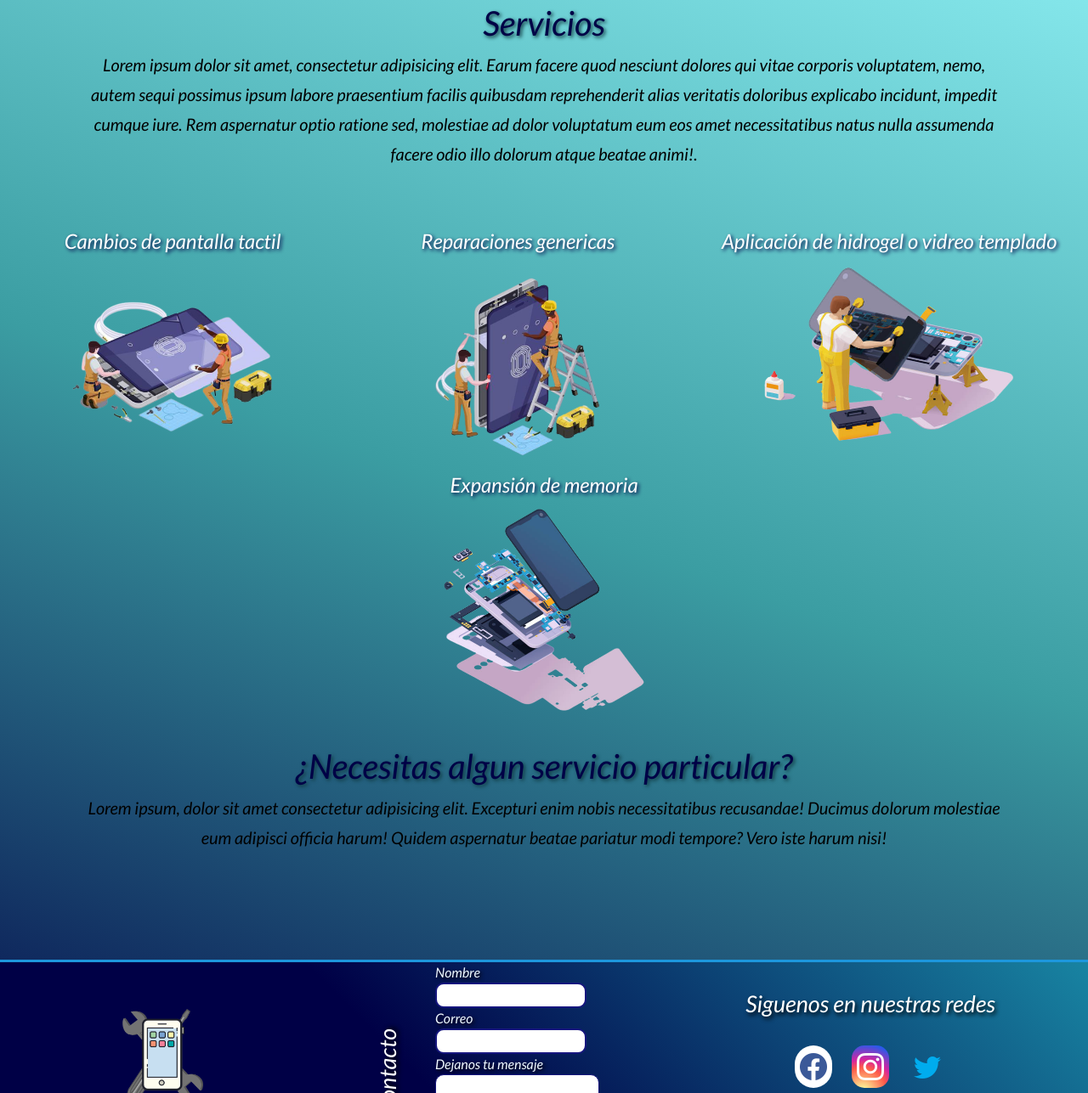
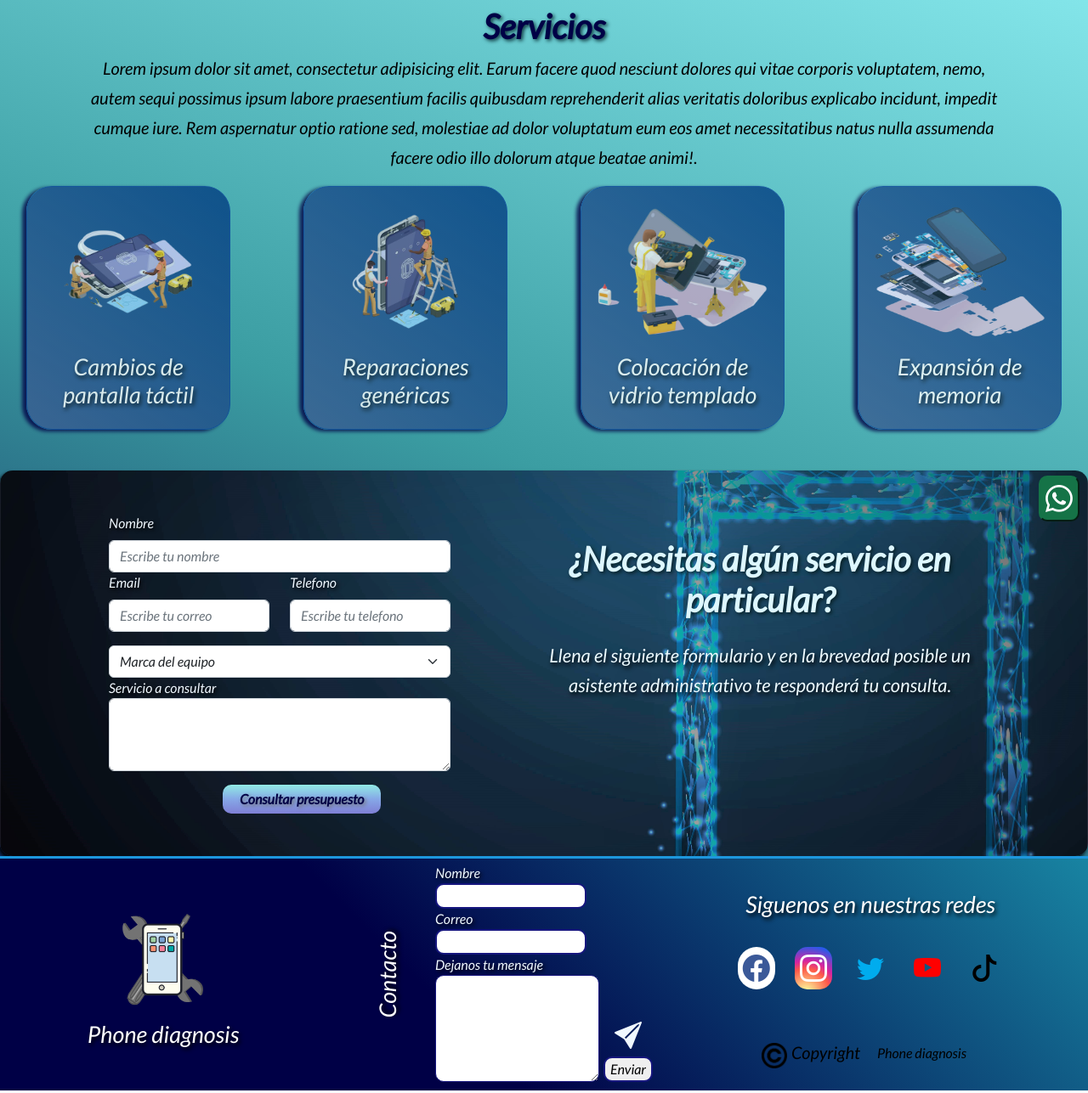
Before and after one commit to Omar-Arroyo/Phone-diagnosis, a plain HTML site: page pages/Servicios.html in a window 1280 px wide. Shown: the part 176-1463 px from the top of the page at 85% size. Drawn offline with nearby package versions, Linux system fonts and the light colour scheme.

Commit message:
Añadiendo mejoras al sitio (Principalmente en Servicios), agregando boton de WhatsApp y correcciones de ciertos detalles

```diff
--- a/css/styles.css
+++ b/css/styles.css
@@ -12,6 +12,7 @@ body{
 h2{
     font-size: 2.5rem;
     color: #000046;
+    font-weight: 700;
     text-shadow: 2px 2px 4px #103a41;
 }
 
@@ -39,9 +40,7 @@ p{
     color: #000000;
     font-size: 20px;
 }
-
 /* Header */
-
 .container-fluid{
     padding-left: 0%;
     padding-right: 0%;
@@ -122,6 +121,7 @@ p{
 .card-text{
     color: #dbfaff;
 }
+
 .imgborde{
     border-radius: 50px;
     height: 300px;
@@ -137,9 +137,6 @@ p{
     border-top-style: solid;
     border-top-color: #1d97dd;
 }
-
-/* Section index */
-
 /* Footer */
 .footer{
     border-top-style: solid;
@@ -179,11 +176,8 @@ p{
 
 .contactoFooter{
     grid-area: formulario;
-}
-
-.contactoFooter img{
-    height: 30px;
-    width: 30px;
+    margin-top: 5px;
+    margin-bottom: 10px;
 }
 
 .contactoFooter label{
@@ -278,6 +272,34 @@ p{
     color: #00acee;
 }
 
+.youtube{
+    color: #FF0000 ;
+}
+
+.tiktok{
+    color: #000000;
+}
+
+.fixed-bottom{
+    right: 10px;
+    left: auto;
+    bottom: 10px;
+}
+.whatsApp{
+    color: white;
+    border-style: 1px solid;
+    background: #157347;
+    border-radius: 10px;
+    border-color: #157347;
+    font-size: 2rem;
+    transition: all cubic-bezier(0.215, 0.610, 0.355, 1) .5s;
+}
+
+.whatsApp:hover{
+    cursor: pointer;
+    transform: translateY(-3px);
+}
+
 /* Nosotros */
 
 .contenedorNosotros{
@@ -349,56 +371,85 @@ p{
 
 /* Servicios */
 
-.contenedorServicios{
-    display: grid;
-    grid-template-columns: 1fr;
-    grid-template-rows: repeat(3,0.5fr);
-    grid-template-areas:
-    "mainServ"
-    "sectionServ"
-    "asideServ"
-    ;
-}
-
 .mainServicios{
-    margin: 20px 100px;
     text-align: center;
     line-height: 35px;
     grid-area: mainServ;
 }
 
-.sectionServicios{
-    display: flex;
-    flex-direction: row;
-    flex-wrap: wrap;
-    justify-content: space-around;
-    grid-area: sectionServ;
+.mainServicios p{
+    margin: 0px 100px;
 }
 
-.imgServicios h3{
-    text-align: center;
+.cardServicios{
+    background: linear-gradient(45deg, rgb(60 95 147) 0%, rgba(0,60,129,1) 100%);
+    border-style: solid;
+    border-color: #084298;
+    border-radius: 30px;
+    padding-top: 20px;
+    box-shadow: -5px 2px 4px #000046;
+    opacity: .8;
+    transition: all cubic-bezier(0.215, 0.610, 0.355, 1) .5s;
 }
 
-.imgServicios img{
-    height: 250px;
-    width: 100%;
+.cardServicios:hover{
+    cursor: pointer;
+    transform: translateY(-3px);
+    opacity: 1;
 }
 
-.imgServicios__3 img{
-    height: 220px;
-    width: 80%;
-    display: block;
-    margin: auto;
+.imgServicios{
+    width: 100%;
+    height: 160px;
 }
 
 .subServicios{
-    margin: 35px 100px;
+    margin-top: 30px;
+    margin-left: 50px;
     text-align: center;
     grid-area: asideServ;
 }
 
+.subServicios h2{
+    color: #ddf7ff;
+    font-size: 2.5rem;
+    font-weight: 700;
+    text-shadow: 2px 2px 4px #071f24;
+}
+
 .subServicios p{
+    font-size: 22px;
     line-height: 35px;
+    color: #ecfaff;
+    text-shadow: 2px 3px 5px black;
+}
+
+.fondoServicios{
+    background-image: url(../images/FondoServicios.jpg);
+    background-attachment: fixed;
+    background-position: center;
+    background-repeat: no-repeat;
+    background-size: cover;
+    padding: 50px 100px;
+    border-radius: 15px;
+    box-shadow: -2px 3px 4px black;
+    margin: auto;
+}
+
+.presupuesto{
+    background: linear-gradient(0deg, rgba(127,127,213,1) 0%, rgba(134,168,231,1) 50%, rgba(145,234,228,1) 100%);
+    color: #000046;
+    font-weight: 800;
+    border-radius: 10px;
+    border-style: none;
+    padding: 5px 20px;
+    text-shadow: 2px 2px 4px rgb(114, 114, 114);
+    transition: all cubic-bezier(0.215, 0.610, 0.355, 1) .5s;
+}
+
+.presupuesto:hover{
+    cursor: pointer;
+    transform: translateY(-3px);
 }
 
 /* CLientes */
@@ -464,7 +515,7 @@ p{
     margin-left: 20px;
     margin-bottom: 20px;
 }
-.formContacto label{
+.form label{
     color: aliceblue;
     text-shadow: 2px 2px 4px black;
 }
@@ -500,7 +551,8 @@ p{
 }
 
 .mensajeContacto h2{
-    color: #220130;
+    color: #000046;
+    text-shadow: 2px 2px 4px #103a41;
     text-align: center;
     animation: pulse;
     animation-duration: 1s;
--- a/pages/Servicios.html
+++ b/pages/Servicios.html
@@ -53,33 +53,95 @@
     </nav>
 </header>
 
-<div class="contenedorServicios">
-    <main class="mainServicios">
+<main class="mainServicios container-fluid mt-4 mb-3">
     <h2>Servicios</h2>
         <p>Lorem ipsum dolor sit amet, consectetur adipisicing elit. Earum facere quod nesciunt dolores qui vitae corporis voluptatem, nemo, autem sequi possimus ipsum labore praesentium facilis quibusdam reprehenderit alias veritatis doloribus explicabo incidunt, impedit cumque iure. Rem aspernatur optio ratione sed, molestiae ad dolor voluptatum eum eos amet necessitatibus natus nulla assumenda facere odio illo dolorum atque beatae animi!.</p>
 </main>
 
-    <section class="sectionServicios">
-        <div class="imgServicios">
-            <h3>Cambios de pantalla tactil</h3>
-            <img src="../images/tactil.png" alt=""></div>
-        <div class="imgServicios">
-            <h3>Reparaciones genericas</h3>
-            <img src="../images/repg.png" alt=""></div>
-        <div class="imgServicios__3">
-            <h3>Aplicación de hidrogel o vidreo templado</h3>
-            <img src="../images/vidrot.png" alt=""></div>
-        <div class="imgServicios">
-            <h3>Expansión de memoria</h3>
-            <img src="../images/expm.png" alt=""></div>
+<section class="container-fluid">
+    <div class="row justify-content-around">
+        <div class="card cardServicios col-3" style="width: 15rem;">
+            <img src="../images/tactil.png" class="card-img-top imgServicios" alt="...">
+            <div class="card-body">
+                <h4 class="card-title text-center">Cambios de pantalla táctil</h4>
+            </div>
+        </div>
+
+        <div class="card cardServicios col-3" style="width: 15rem;">
+            <img src="../images/repg.png" class="card-img-top imgServicios" alt="...">
+            <div class="card-body">
+                <h4 class="card-title text-center">Reparaciones genéricas</h4>
+            </div>
+        </div>
+
+        <div class="card cardServicios col-3" style="width: 15rem;">
+            <img src="../images/vidrot.png" class="card-img-top imgServicios" alt="...">
+            <div class="card-body">
+                <h4 class="card-title text-center">Colocación de vidrio templado </h4>
+            </div>
+        </div>
+
+        <div class="card cardServicios col-3" style="width: 15rem;">
+            <img src="../images/expm.png" class="card-img-top imgServicios" alt="...">
+            <div class="card-body">
+                <h4 class="card-title text-center">Expansión de memoria</h4>
+            </div>
+        </div>
+    </div>
 </section>
 
-    <aside class="subServicios">
-        <h2>¿Necesitas algun servicio particular?</h2>
+<section class="container-fluid row justify-content-around mt-5 fondoServicios">
+        <form class="row col-5 form">
+            <div class="col-12">
+                <label for="nombre" class="form-label">Nombre</label>
+                <input type="text" class="form-control" name="nombre" placeholder="Escribe tu nombre">
+            </div>
+
+            <div class="col-6">
+                <label for="email" class="form-label">Email</label>
+                <input type="email" class="form-control" name="email" placeholder="Escribe tu correo">
+            </div>
+
+            <div class="col-6 mb-3">
+                <label for="telefono" class="form-label">Telefono</label>
+                <input type="numer" class="form-control" name="telefono" placeholder="Escribe tu telefono">
+            </div>
+
+            <div class="col-12">
+                <select class="form-select" aria-label="Default select example">
+                    <option selected>Marca del equipo</option>
+                    <option value="1">Samsung</option>
+                    <option value="2">Iphone</option>
+                    <option value="3">Lg</option>
+                    <option value="4">Xiaomi</option>
+                    <option value="5">Huawei</option>
+                    <option value="6">Motorola</option>
+                    <option value="7">Otro</option>
+                </select>
+            </div>
+
+            <div class="col-12 mb-3">
+                <label for="consulta">Servicio a consultar</label>
+                <textarea name="consulta" class="form-control" cols="50" rows="3"></textarea>
+            </div>
+
+            <div class="row justify-content-center">
+                <div class="col-4">
+                    <input class="presupuesto" type="submit" value="Consultar presupuesto">
+                </div>
+            </div>
+        </form>
+
+        <article class="subServicios col-6">
+            <h2 class="mb-4">¿Necesitas algún servicio en particular?</h2>
                 <p>
-                Lorem ipsum, dolor sit amet consectetur adipisicing elit. Excepturi enim nobis necessitatibus recusandae! Ducimus dolorum molestiae eum adipisci officia harum! Quidem aspernatur beatae pariatur modi tempore? Vero iste harum nisi!
+                    Llena el siguiente formulario y en la brevedad posible un asistente administrativo te responderá tu consulta.
                 </p>
-    </aside>
+        </article>
+</section>
+<!-- Boton de WhatsApp -->
+<div class="fixed-bottom">
+    <a href="https://www.whatsapp.com/" target="_blank"><button class="whatsApp"><i class="bi bi-whatsapp"></i></button></a>
 </div>
 
 <footer class="container-fluid footer" data-aos="fade-up" data-aos-duration="1000">
@@ -113,15 +175,21 @@
 
     <div class="redesFooter">
         <h4>Siguenos en nuestras redes</h4>
-        <button class="botonRedes facebook"><i class="bi bi-facebook"></i></button>
-        <button class="botonRedes instagram"><i class="bi bi-instagram"></i></button>
-        <button class="botonRedes twitter"><i class="bi bi-twitter"></i></button>
+
+        <a href="https://www.facebook.com/" target="_blank"><button class="botonRedes facebook"><i class="bi bi-facebook"></i></button></a>
+
+        <a href="https://www.instagram.com/" target="_blank"><button class="botonRedes instagram"><i class="bi bi-instagram"></i></button></a>
+
+        <a href="https://twitter.com/" target="_blank"><button class="botonRedes twitter"><i class="bi bi-twitter"></i></button></a>
+
+        <a href="https://www.youtube.com/" target="_blank"><button class="botonRedes youtube"><i class="bi bi-youtube"></i></button></a>
+
+        <a href="https://www.tiktok.com/" target="_blank"><button class="botonRedes tiktok"><i class="bi bi-tiktok"></i></button></a>
     </div>
 
     <div class="copyright">
         <img src="../images/Copyright.svg-removebg-preview.png" alt="Icino Copyright">
         <h5>Copyright</h5>
-
         <h6>Phone diagnosis</h6>
     </div>
 </footer>
```
Also changed, not shown: index.html (+20 -10 lines), pages/Clientes.html (+17 -5 lines), pages/Contacto.html (+18 -12 lines), pages/Nosotros.html (+14 -6 lines), images/fondoServicios.jpg (added). Lines whose indentation alone changed are shown as unchanged.
